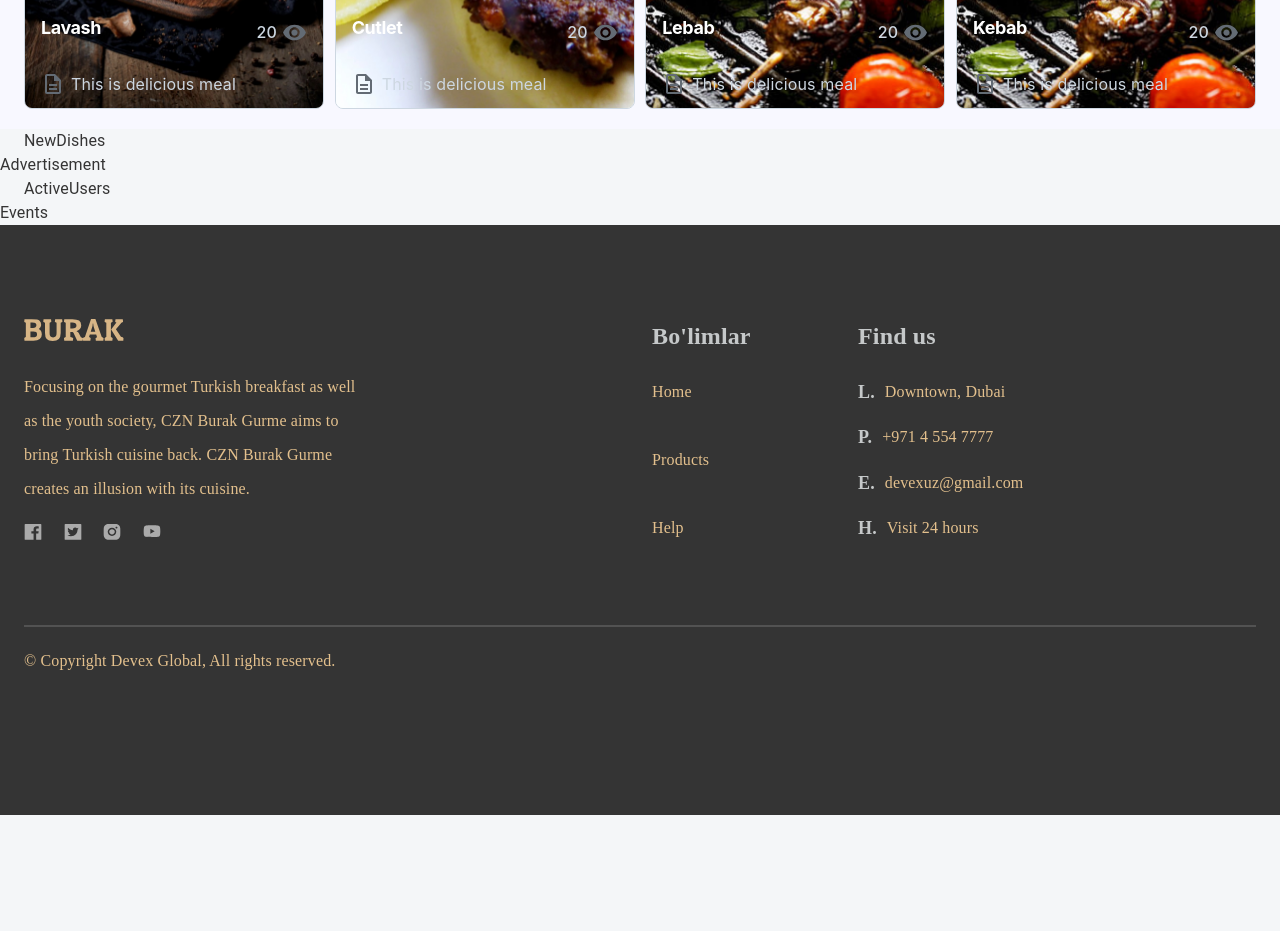
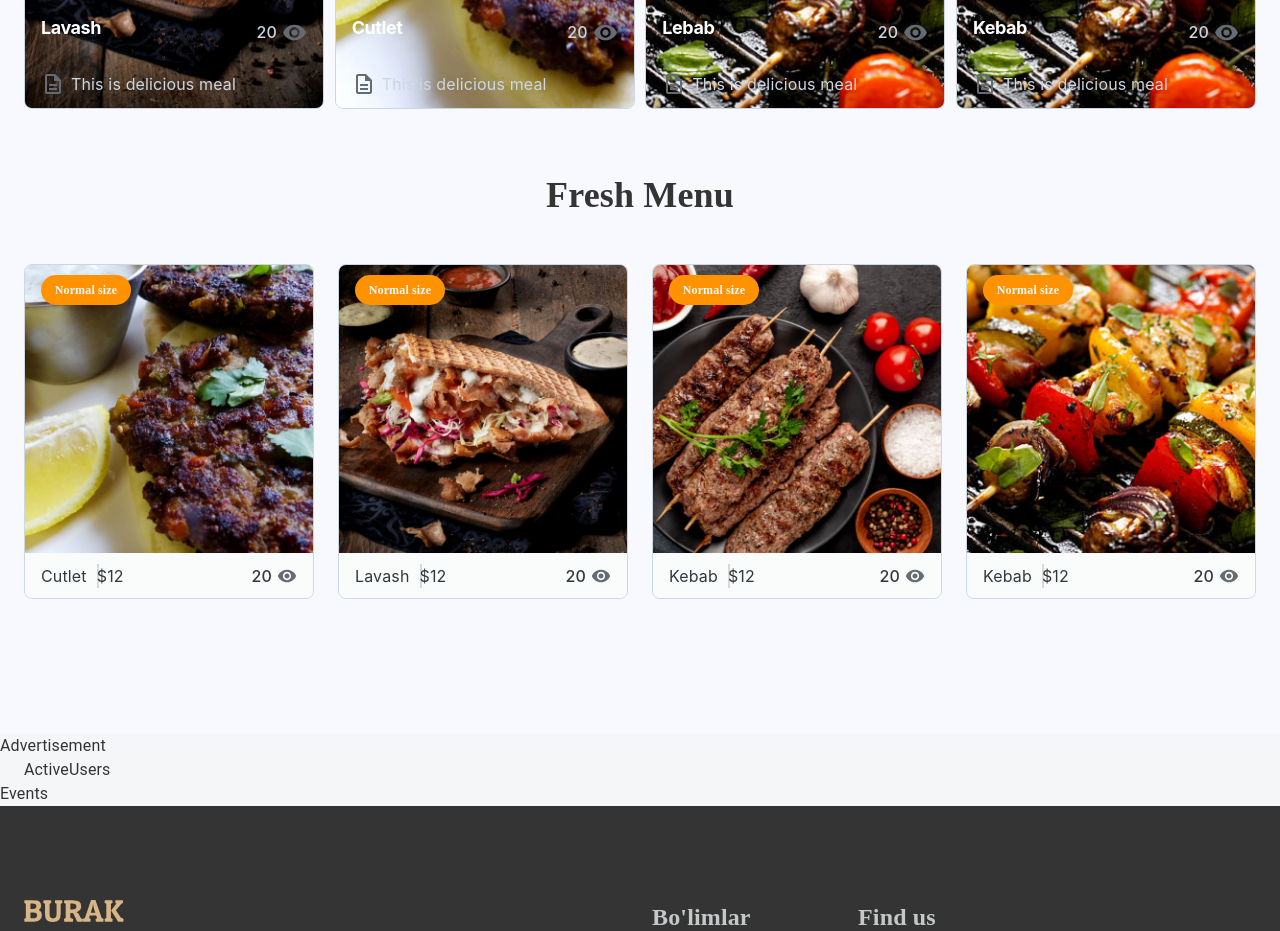
Before and after one commit to Jayson-Born/burak-react, a React (Create React App) app: page / in a window 1280 px wide. Shown: the part 1460-2391 px from the top of the page. Before the commit the page ends 2275 px from the top, so only its background shows below. Built offline with nearby package versions, Linux system fonts and the light colour scheme.

Commit message:
feat:develop newDishes sectional components

```diff
--- a/src/app/screens/homePage/NewDishes.tsx
+++ b/src/app/screens/homePage/NewDishes.tsx
@@ -1,8 +1,75 @@
+
+import AspectRatio from "@mui/joy/AspectRatio";
+import CardOverflow from "@mui/joy/CardOverflow";
+import { Stack, Box,   CardContent, Typography, } from "@mui/material";
 import Container from "@mui/material/Container/Container";
 import React from "react";
+import VisibilityIcon from '@mui/icons-material/Visibility';
+import { CssVarsProvider } from "@mui/joy/styles";
+import Divider from "../../components/divider";
+import Card from  "@mui/joy/Card"
+const newDishes = [
+    {productName: "Cutlet", imagePath: "img/cutlet.webp"},
+    {productName: "Lavash", imagePath: "img/lavash.webp"},
+    {productName: "Kebab", imagePath: "img/kebab-fresh.webp"},
+    {productName: "Kebab", imagePath: "img/kebab.webp"},
+
+];
 
 export default function NewDishes(){
-    return <div>
-        <Container>NewDishes</Container>
-    </div>
+    return <div className={"new-products-frame"}>
+        <Container>
+            <Stack className={"main"}>
+                <Box className={"category-title"}>Fresh Menu</Box>
+                <Stack className={"cards-frame"}>
+                    <CssVarsProvider>
+                    {newDishes.map((ele, index)=>{
+                        return(
+
+
+                        <Card  key={index} variant="outlined" className={"card"}>
+
+
+
+                        <CardOverflow>
+                        <div className="product-sale"> Normal size  </div>
+                        <AspectRatio ratio="1">
+                            <img src={ele.imagePath} alt="" />
+                        </AspectRatio>
+                        </CardOverflow>
+
+                        <CardOverflow variant="soft" className="product-detail">
+                            <Stack className="info">
+                                <Stack flexDirection={"row"}>
+                                    <Typography className={"title"}>
+                                        {ele.productName}
+                                    </Typography>
+                                    <Divider sx={{ width: 2, height: 24, backgroundColor: "#dd9d9d9" }} />
+                                    <Typography className={"price"}>$12</Typography>
+                                </Stack>
+                                <Stack>
+                                    <Typography className={"views"}>
+                                        20
+                                        <VisibilityIcon
+                                        sx={{fontSize: 20, marginLeft: "5px"}}/>
+                                    </Typography>
+                                </Stack>
+                            </Stack>
+
+                        </CardOverflow>
+                    </Card>
+
+
+
+                        )
+                    })}
+
+
+
+
+                </CssVarsProvider>
+                </Stack>
+            </Stack>
+        </Container>
+    </div>;
 }
--- a/src/app/screens/homePage/PopularDishes.tsx
+++ b/src/app/screens/homePage/PopularDishes.tsx
@@ -33,7 +33,7 @@
                         <Card className={"card"}>
 
                         <CardCover>
-                       <img src={ele.imagePath} alt="" />
+                       <img src={ele.imagePath} alt=""/>
                         </CardCover>
                         <CardCover className={"card-cover"}/>
                         <CardContent sx={{ justifyContent: 'flex-end' }}>
--- a/src/css/home.css
+++ b/src/css/home.css
@@ -97,3 +97,92 @@
 ),
 liner-gradient (to top, rgba(0,0,0,0.8), rgba( 0, 0, 0 , 0) 300px);
 }
+
+
+/* New Products */
+
+.homepage .new-products-frame{
+    width: 100%;
+    height: 605px;
+    background:#f8f8ff;
+    display: flex;
+}
+
+.homepage .main{
+    margin-top: 45px;
+    display: flex;
+    flex-direction: column;
+    align-items: center;
+}
+
+.homepage .new-products-frame .category-title{
+    font-family: "Dancing Script";
+    font-style: normal;
+    font-weight:700;
+    font-size:36px;
+    line-height: 43px;
+}
+
+.homepage .new-products-frame .main .cards-frame{
+    width: 100%;
+    margin: 47px 2px 2px 2px;
+    flex-direction: row;
+    justify-content: space-between;
+}
+
+.homepage .new-products-frame .main .card{
+    height:335px;
+    width:290px;
+    cursor: pointer;
+}
+
+.homepage .new-products-frame .product-sale{
+    position: absolute;
+    margin-top: 10px;
+    z-index: 100;
+    width: 90px;
+    height: 30px;
+    display: flex;
+    align-items: center;
+    justify-content: center;
+    background: #ff9200;
+    box-shadow: 4px 6px 20px rgba(0,0,0,0.1);
+    border-radius: 25px;
+    font-family: "Poppins";
+    font-style: normal;
+    font-weight: 600;
+    font-size: 12px;
+    line-height: 21px;
+    color: #f8f8ff;
+}
+
+.homepage .new-products-frame .product-detail{
+    width: auto;
+    height: 49%;
+    display:flex;
+    justify-content:center;
+    margin-top:-12px;
+    border-top:1px solid;
+    border-color: #f8f8ff;
+    background-color: #fafbfb;
+}
+
+.homepage .new-products-frame .product-detail .info{
+    width: 100%;
+    display: flex;
+    flex-direction: row;
+    justify-content: space-between;
+    align-items: center;
+}
+
+.homepage .new-products-frame .product-detail .price{
+    margin: 0 10px 0 10px;
+    width:2px;
+    background-color: #d9d9d9;
+}
+
+.homepage .new-products-frame .product-detail .views{
+    display:  flex;
+    align-items: center;
+    font-weight: 500;
+}
```
